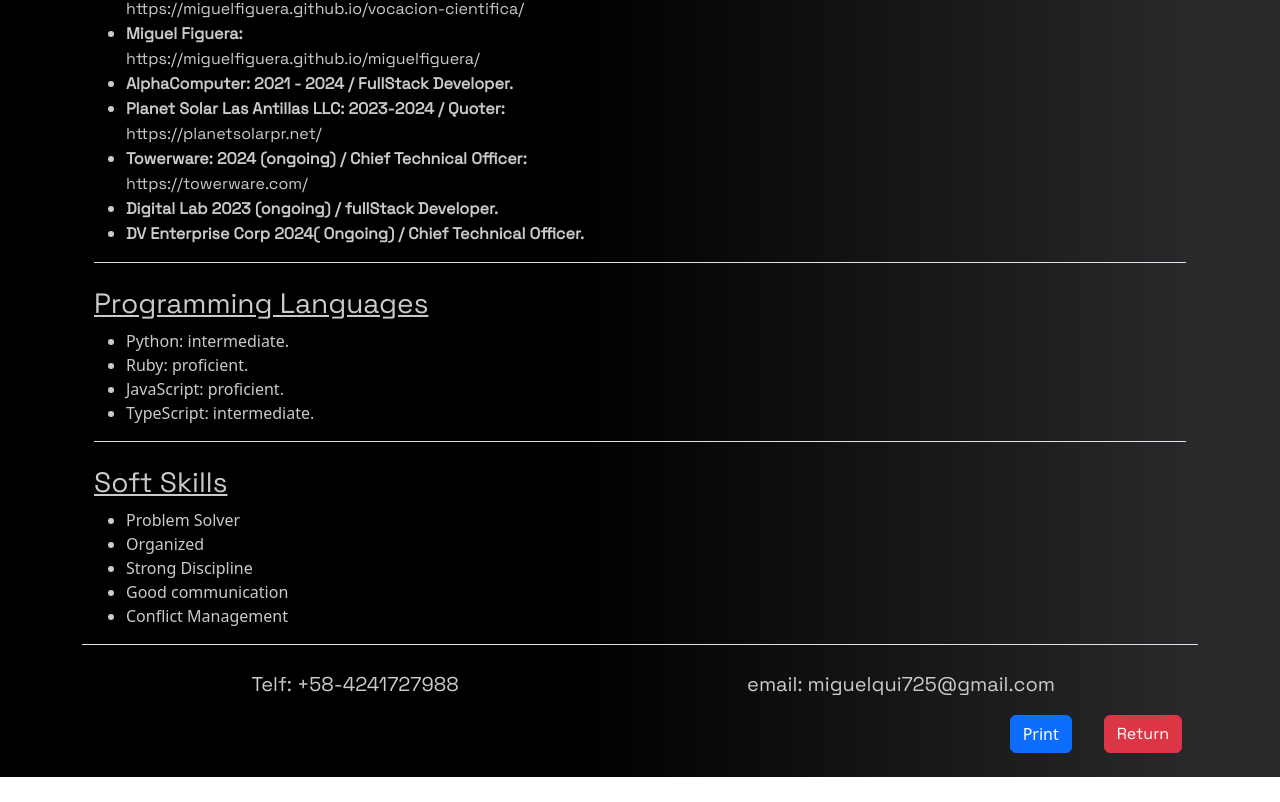
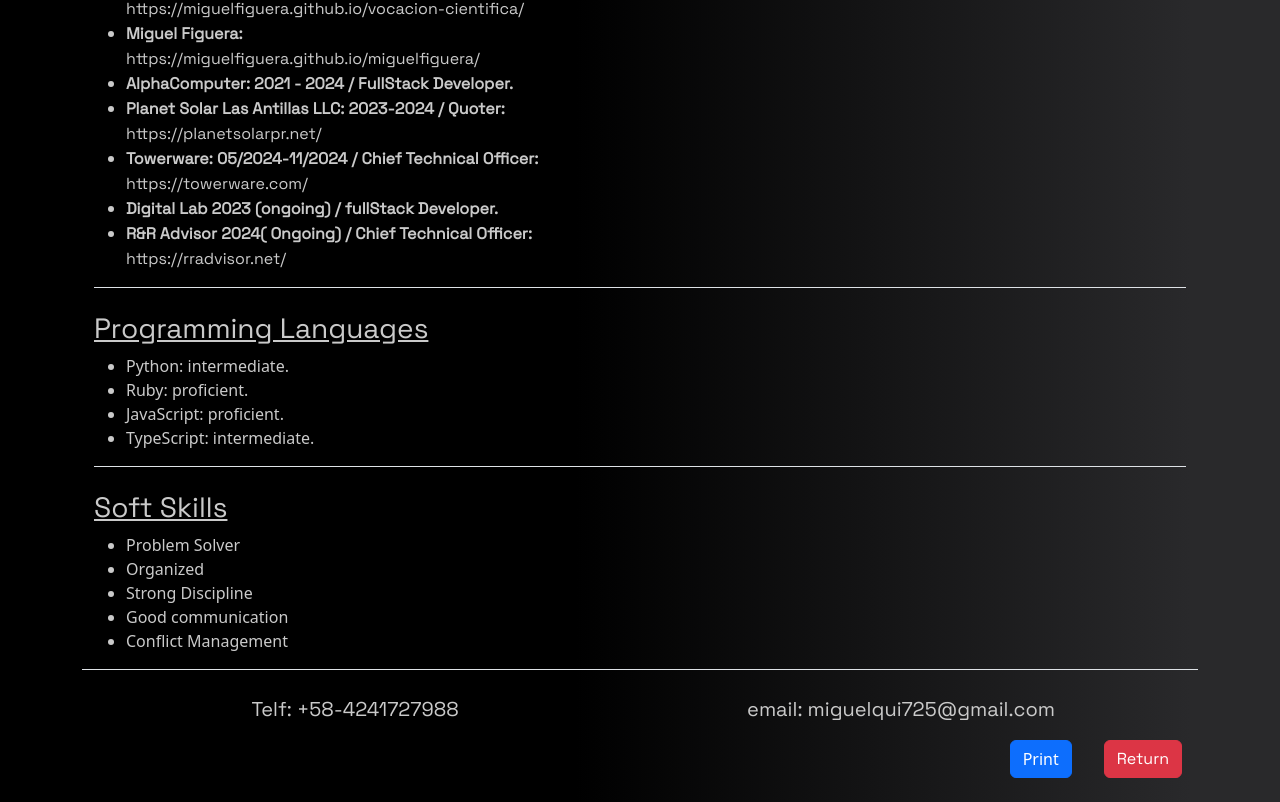
Before and after one commit to miguelfiguera/miguelfiguera, a React (Create React App) app: page /miguelfiguera/dev in a window 1280 px wide. Shown: the part 1225-2027 px from the top of the page. Before the commit the page ends 2002 px from the top, so only its background shows below. Built offline with nearby package versions, Linux system fonts and the light colour scheme; a web font is replaced by a local one.

Commit message:
fixing print curriculum

```diff
--- a/src/Componentes/Helpers.js
+++ b/src/Componentes/Helpers.js
@@ -196,11 +196,20 @@
       text: "Miguel Figuera",
       link: " https://miguelfiguera.github.io/miguelfiguera/",
     },
-    {text:'AlphaComputer: 2021 - 2024 / FullStack Developer'},
-    {text: 'Planet Solar Las Antillas LLC: 2023-2024 / Quoter', link:'https://planetsolarpr.net/'},
-    {text: 'Towerware: 2024 (ongoing) / Chief Technical Officer', link:'https://towerware.com/'},
-    {text: 'Digital Lab 2023 (ongoing) / fullStack Developer'},
-    {text: 'DV Enterprise Corp 2024( Ongoing) / Chief Technical Officer'}
+    { text: "AlphaComputer: 2021 - 2024 / FullStack Developer" },
+    {
+      text: "Planet Solar Las Antillas LLC: 2023-2024 / Quoter",
+      link: "https://planetsolarpr.net/",
+    },
+    {
+      text: "Towerware: 05/2024-11/2024 / Chief Technical Officer",
+      link: "https://towerware.com/",
+    },
+    { text: "Digital Lab 2023 (ongoing) / fullStack Developer" },
+    {
+      text: "R&R Advisor 2024( Ongoing) / Chief Technical Officer",
+      link: "https://rradvisor.net/",
+    },
   ],
   programmingLanguages: [
     "Python: intermediate.",
@@ -355,17 +364,20 @@
     photo: FrontEndLibraries,
   },
   {
-    title: 'Ruby on Rails',
-    link:'https://www.testdome.com/certificates/f9ee7ac387a848328f05bd8f9cae43fd',
-    photo:railsCert
-  },{
-    title: 'SQL',
-    link:'https://www.testdome.com/certificates/de391fb89b1d4e8ab1a0e0296a397cfd',
-    photo:sqlcert
-  },{title: 'Scientific Computing with Python',link:'https://www.freecodecamp.org/certification/perrosaurio725/scientific-computing-with-python-v7',
-  photo:pythonCert
-  }
-
+    title: "Ruby on Rails",
+    link: "https://www.testdome.com/certificates/f9ee7ac387a848328f05bd8f9cae43fd",
+    photo: railsCert,
+  },
+  {
+    title: "SQL",
+    link: "https://www.testdome.com/certificates/de391fb89b1d4e8ab1a0e0296a397cfd",
+    photo: sqlcert,
+  },
+  {
+    title: "Scientific Computing with Python",
+    link: "https://www.freecodecamp.org/certification/perrosaurio725/scientific-computing-with-python-v7",
+    photo: pythonCert,
+  },
 ];
 
 export function theCert() {
--- a/src/Componentes/c.vitae/CurriculumDev.js
+++ b/src/Componentes/c.vitae/CurriculumDev.js
@@ -1,4 +1,4 @@
-import React from "react";
+import React, { useState } from "react";
 import { DeveloperCv } from "../Helpers";
 import Li from "./Li";
 import LiLinks from "./LiLinks";
@@ -23,18 +23,17 @@
     return <Li object={e} key={e.id} />;
   });
 
+  const skills1 = curriculum.skills
+    .slice(0, curriculum.skills.length / 2 + 1)
+    .map((e) => {
+      return <Li object={e} />;
+    });
 
-  const skills1 = curriculum.skills.slice(0,(curriculum.skills.length/2+1)).map((e) => {
-    return <Li object={e} />;
-  });
-
-  const skills2 =curriculum.skills.slice((curriculum.skills.length/2+1)).map((e) => {
-    return <Li object={e} />;
-  });
-
-
-
-
+  const skills2 = curriculum.skills
+    .slice(curriculum.skills.length / 2 + 1)
+    .map((e) => {
+      return <Li object={e} />;
+    });
 
   const softSkills = curriculum.softSkills.map((e) => {
     return <Li object={e} />;
@@ -112,9 +111,9 @@
           {contact}
         </div>
 
-        <div className="modal-footer text-center mb-3">
+        <div className="modal-footer text-center mb-3 dont">
           <button
-            className="btn btn-primary mx-3"
+            className="btn btn-primary mx-3 dont"
             onClick={() => window.print()}
           >
             {" "}
--- a/src/index.css
+++ b/src/index.css
@@ -125,3 +125,42 @@
   color: rgb(202, 202, 202);
   opacity: 0.5;
 }
+
+
+@media (max-width: 600px) {
+
+  .myName {
+    animation: intro 1.5s ease-in forwards;
+  }
+  .mySubtitle {
+    opacity: 0;
+    animation: intro 1.5s ease-in forwards;
+    animation-delay: 1s;
+  }
+
+  @keyframes intro {
+    0% {
+      opacity: 0;
+      scale: 0.8;
+    }
+
+    100% {
+      opacity: 1;
+      scale: 1;
+    }
+  }
+
+}
+
+
+@media print{
+
+  body {
+  }
+
+  .dont {
+    display:none
+  }
+
+
+}
```
